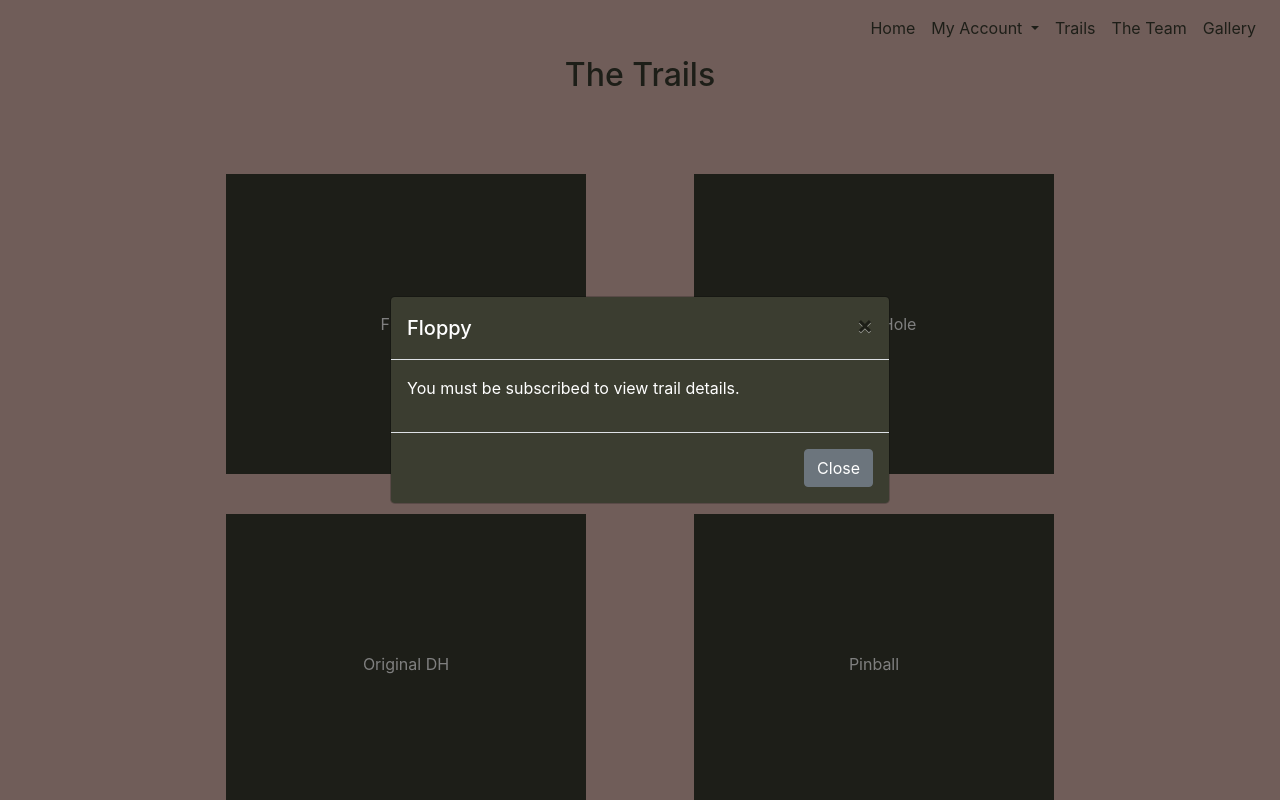
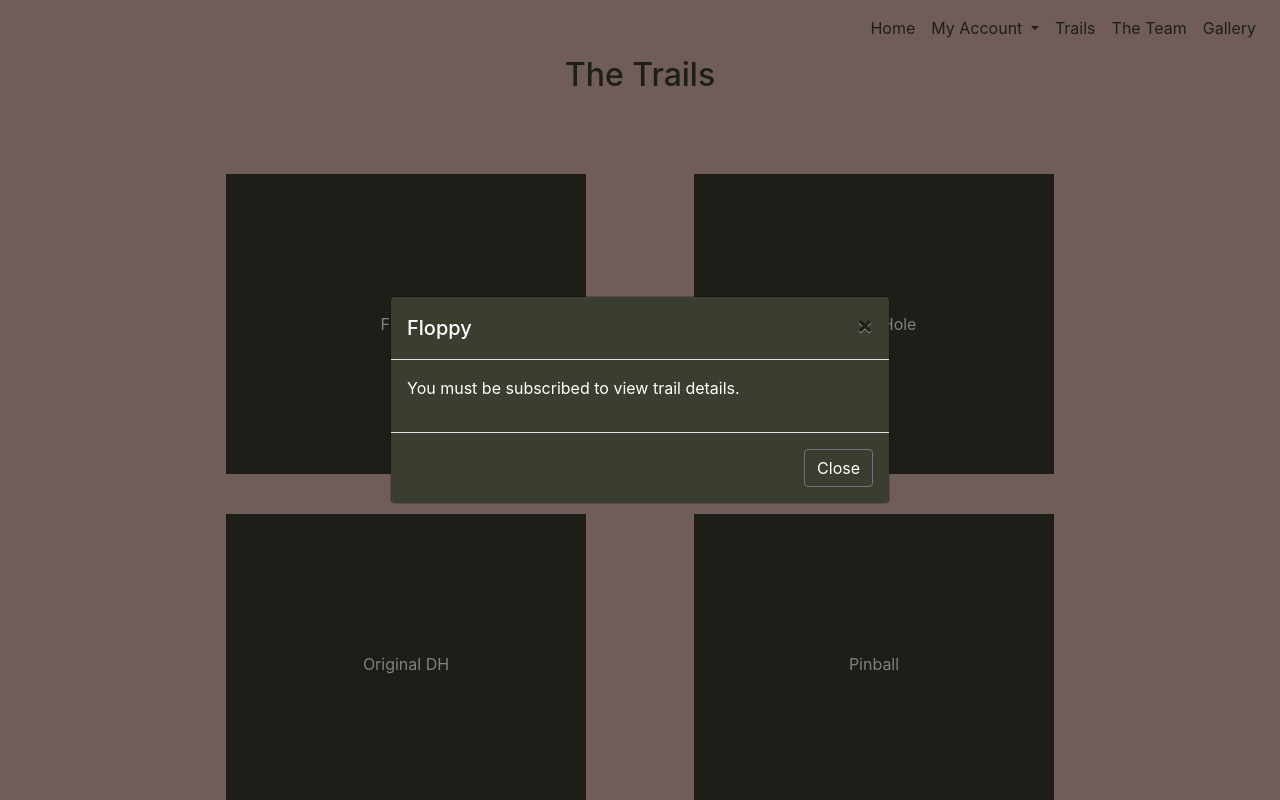
Before and after one commit to samlarby/nant-y-frith-mtb, a Django app: page /trails/ in a window 1280 px wide, after a click that opens the changed part. Run offline with Django 5.2, Linux system fonts and the light colour scheme; data comes from the database, SQL or seed files in the repository; some libraries are stand-ins or nearby versions.

Commit message:
add btn class

```diff
--- a/static/css/base.css
+++ b/static/css/base.css
@@ -29,3 +29,8 @@ body {
 .nav-link {
     color: #3b3d30;
 }
+
+.btn {
+    background-color: #3b3d30;
+    color: white;
+}
```
